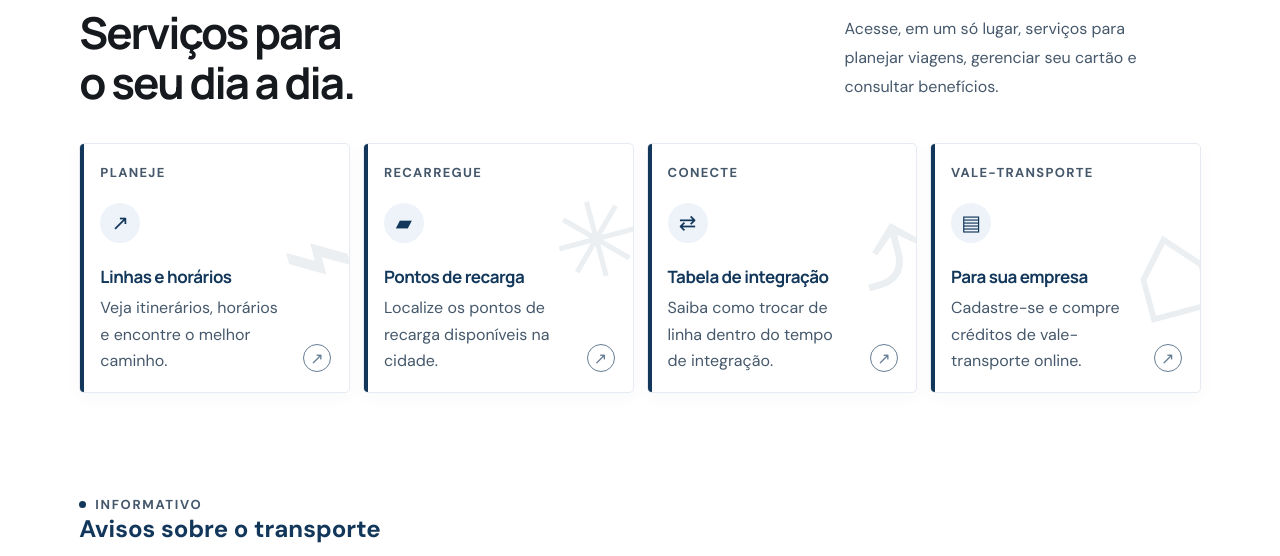
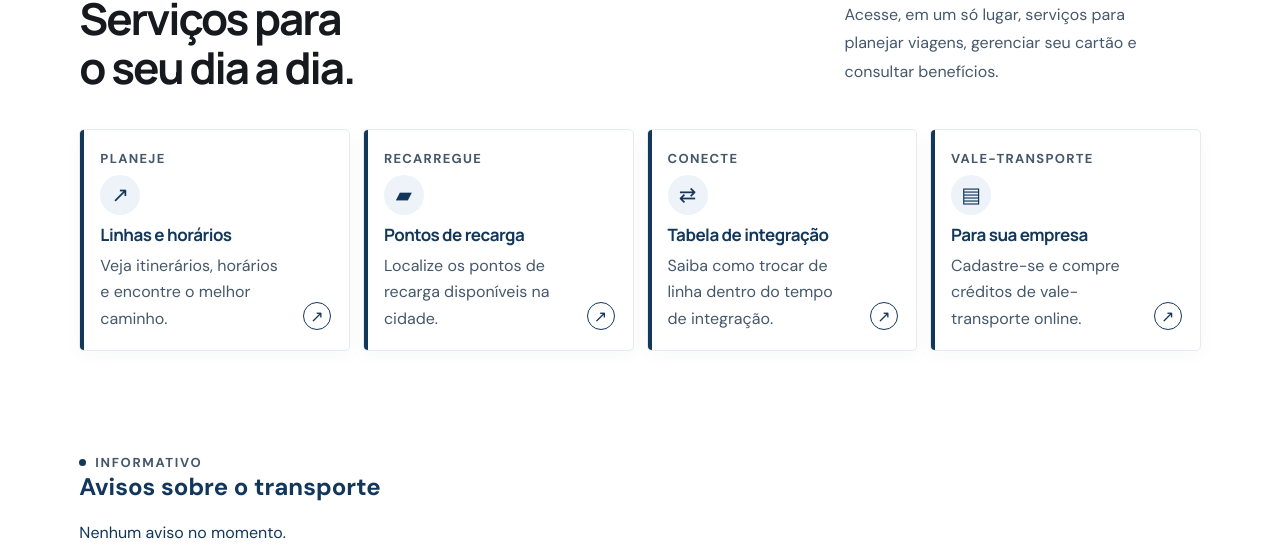
Before and after one commit to Sollo99/ReworkRioPretrans, a plain HTML site: page index.html in a window 1280 px wide. Shown: the part 1238-1794 px from the top of the page. Drawn offline with Linux system fonts and the light colour scheme.

Commit message:
Ajusta o layout com texto ampliado e o contraste dos ícones

```diff
--- a/index.html
+++ b/index.html
@@ -84,45 +84,45 @@
         <div class="service-grid">
           <a class="service-card card-red" href="linhas.html"
             ><span class="card-tag">PLANEJE</span
-            ><span class="service-icon icon-route">↗</span>
+            ><span class="service-icon icon-route" aria-hidden="true">↗</span>
             <div>
               <h3>Linhas e horários</h3>
               <p>Veja itinerários, horários e encontre o melhor caminho.</p>
             </div>
-            <span class="card-arrow">↗</span>
-            <div class="card-decoration deco-route">⌁</div></a
+            <span class="card-arrow" aria-hidden="true">↗</span>
+            </a
           >
           <a class="service-card card-yellow" href="recarga.html"
             ><span class="card-tag">RECARREGUE</span
-            ><span class="service-icon icon-card">▰</span>
+            ><span class="service-icon icon-card" aria-hidden="true">▰</span>
             <div>
               <h3>Pontos de recarga</h3>
               <p>Localize os pontos de recarga disponíveis na cidade.</p>
             </div>
-            <span class="card-arrow">↗</span>
-            <div class="card-decoration deco-card">✳</div></a
+            <span class="card-arrow" aria-hidden="true">↗</span>
+            </a
           >
           <a class="service-card card-blue" href="integracao.html"
             ><span class="card-tag">CONECTE</span
-            ><span class="service-icon icon-transfer">⇄</span>
+            ><span class="service-icon icon-transfer" aria-hidden="true">⇄</span>
             <div>
               <h3>Tabela de integração</h3>
               <p>Saiba como trocar de linha dentro do tempo de integração.</p>
             </div>
-            <span class="card-arrow">↗</span>
-            <div class="card-decoration deco-transfer">⤴</div></a
+            <span class="card-arrow" aria-hidden="true">↗</span>
+            </a
           >
           <a
             class="service-card card-green"
             href="portal-info.html?page=venda-de-creditos"
             ><span class="card-tag">VALE-TRANSPORTE</span
-            ><span class="service-icon icon-business">▤</span>
+            ><span class="service-icon icon-business" aria-hidden="true">▤</span>
             <div>
               <h3>Para sua empresa</h3>
               <p>Cadastre-se e compre créditos de vale-transporte online.</p>
             </div>
-            <span class="card-arrow">↗</span>
-            <div class="card-decoration deco-business">⌂</div></a
+            <span class="card-arrow" aria-hidden="true">↗</span>
+            </a
           >
         </div>
       </section>
--- a/styles.css
+++ b/styles.css
@@ -3012,3 +3012,17 @@ html[data-theme="dark"] {
 
 .rp-line .result-num { background: #e5eef9; color: #153c61; }
 html[data-theme="dark"] .rp-line .result-num { background: #4b242a; color: #ffb9bf; }
+
+/* Espaço para a busca e as mensagens quando o texto é ampliado. */
+.rp-search-error { grid-column: 1 / -1; margin-block: 0; }
+.rp-search-error:empty, .rp-error-message:empty { margin: 0; }
+.rp-search-error, .rp-error-message { color: var(--rp-error, #a71324); }
+.service-card { height: auto; min-height: 12rem; gap: 0.5rem; padding-inline-end: 3rem; }
+.service-card h3, .service-card p { overflow-wrap: anywhere; }
+.card-arrow { opacity: 1; }
+
+@media (max-width: 600px) {
+  html[data-large-text] .service-grid { grid-template-columns: minmax(0, 1fr); }
+}
+
+html[data-theme="dark"] .button-dark span { color: inherit; }
--- a/sw.js
+++ b/sw.js
@@ -2,7 +2,7 @@
 
 // Troque a versão a cada publicação que alterar os arquivos locais.
 const prefix = "riopretrans-fluxo-";
-const version = prefix + "v2";
+const version = prefix + "v3";
 const assets = [
   "./", "index.html", "ajuda.html", "empresas.html", "estudante.html",
   "formulario-frequencia.html", "frota.html", "horarios.html", "informativo.html",
```
